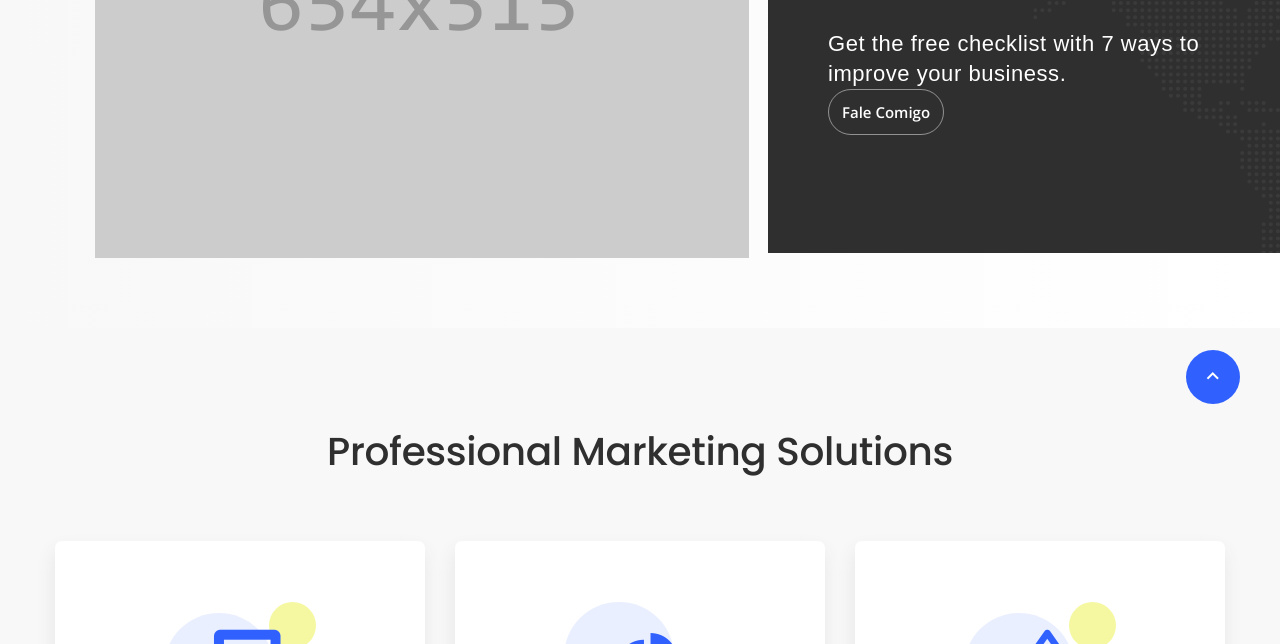
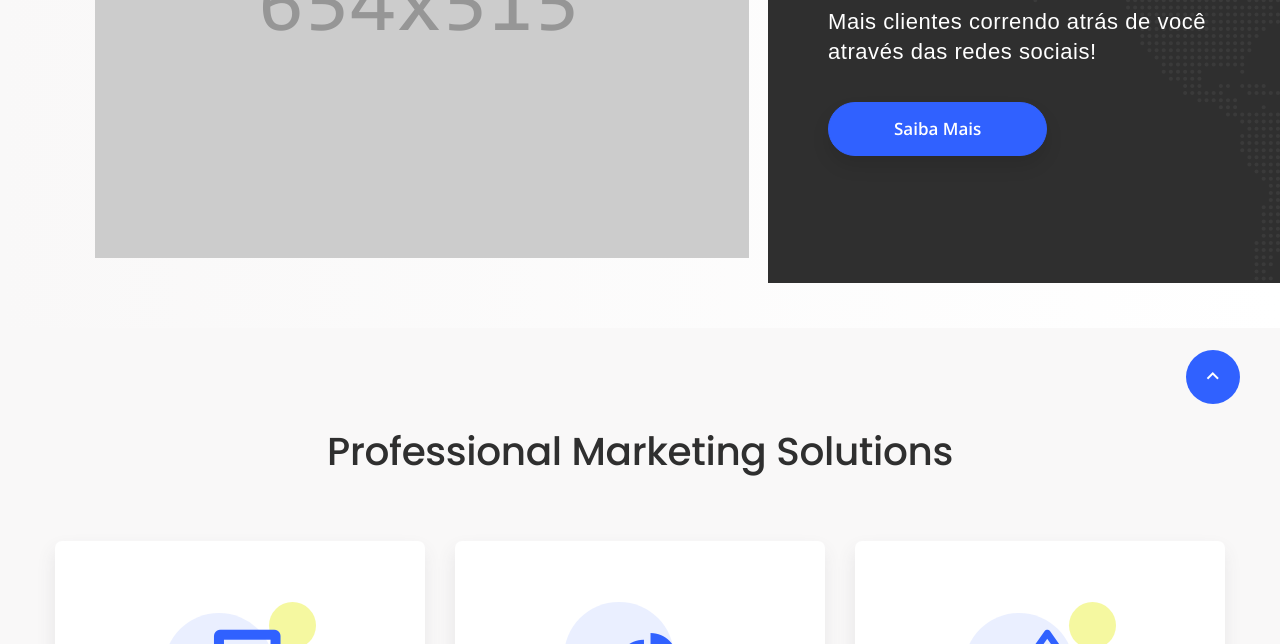
Before and after one commit to joseildors/sitejoseildo, a plain HTML site: page index.html in a window 1280 px wide. Shown: the part 456-1100 px from the top of the page. Drawn offline with nearby package versions, Linux system fonts and the light colour scheme; a web font is replaced by a local one.

Commit message:
Update index.html

```diff
--- a/index.html
+++ b/index.html
@@ -66,9 +66,8 @@
             <div class="box-custom-2-bg bg-gray-900"><img class="map-image" src="images/world-map-light.svg" alt=""></div>
             <div class="box-custom-2-inner">
               <h2 class="wow fadeIn">Te ajudo a ter MAIS CLIENTES</h2>
-              <h4 class="text-default wow fadeIn" data-wow-delay=".2s">Get the free checklist with 7 ways to improve your business.</h4>
-              <div class="rd-navbar-element"><a class="button button-sm button-default-outline button-winona" href="https://api.whatsapp.com/send?phone=5543998207301&text=Ol%C3%A1%2C%20gostaria%20de%20saber%20mais%20sobre%20gest%C3%A3o%20de%20tr%C3%A1fego.">Fale Comigo</a>
-              </div>
+              <h4 class="text-default wow fadeIn" data-wow-delay=".2s">Mais clientes correndo atrás de você através das redes sociais!</h4>
+              <a class="button button-primary button-winona button-shadow" href="#">Saiba Mais</a>
             </div>
           </div>
         </div>
```
